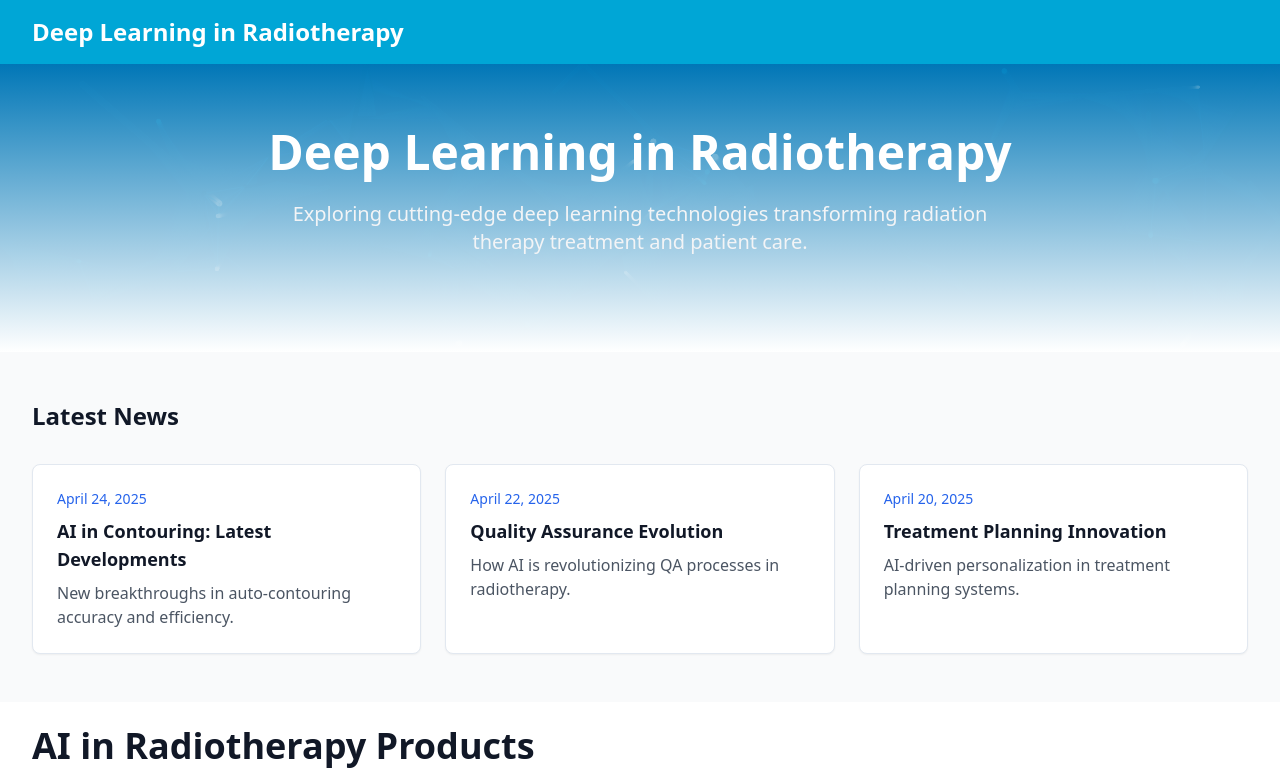
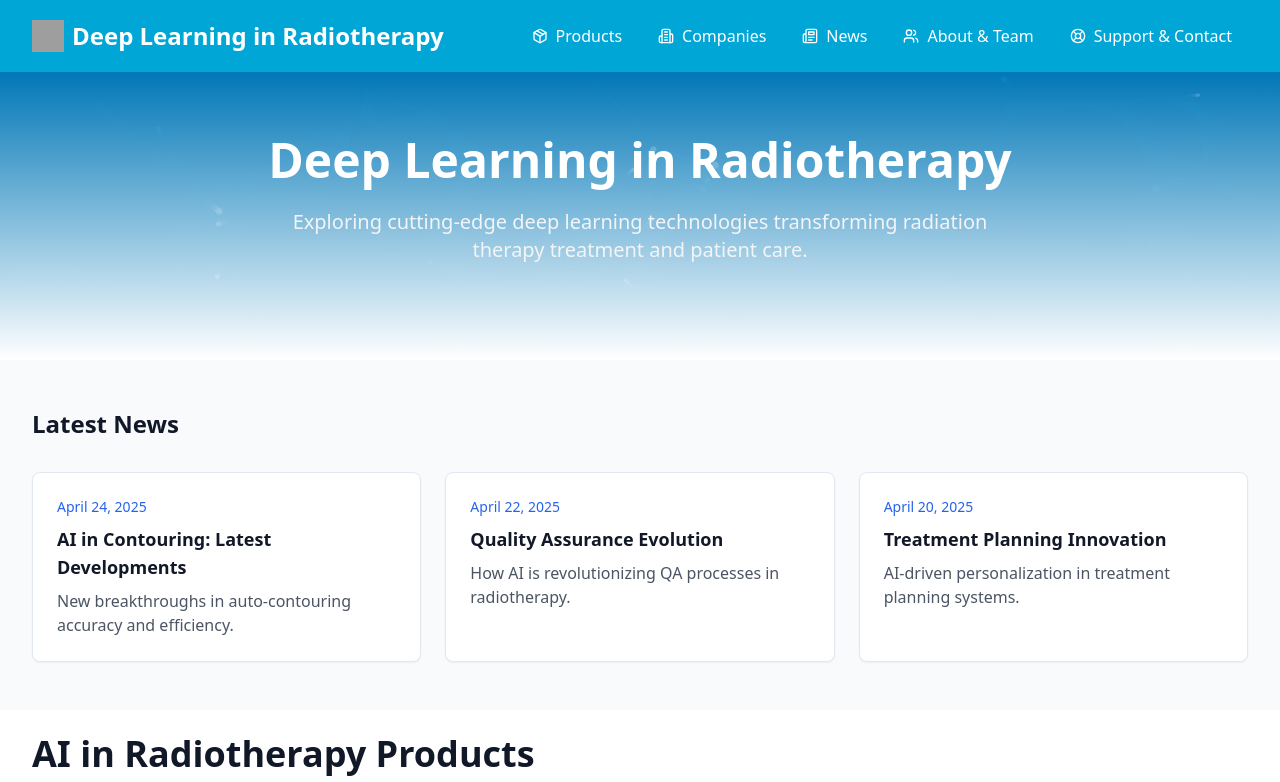
Before and after one commit to DLinRT-eu/website, a React (Vite) app: page / in a window 1280 px wide. Shown: the top 782 px of the page. Built offline with nearby package versions, Linux system fonts and the light colour scheme; grey boxes are pictures that could not be loaded.

Commit message:
feat: Add navigation header
Adds a header with a logo and links to key website pages for improved navigation.

```diff
--- a/src/App.tsx
+++ b/src/App.tsx
@@ -10,6 +10,9 @@ import NotFound from "./pages/NotFound";
 import MaintenanceTeam from "./pages/MaintenanceTeam";
 import Donate from "./pages/Donate";
 import ProductDetails from "./pages/ProductDetails";
+import Companies from "./pages/Companies";
+import News from "./pages/News";
+import Support from "./pages/Support";
 
 const queryClient = new QueryClient();
 const BASE_URL = import.meta.env.BASE_URL || '/ai-rad-product-finder/';
@@ -26,6 +29,9 @@ const App = () => (
           <Route path="maintenance-team" element={<MaintenanceTeam />} />
           <Route path="donate" element={<Donate />} />
           <Route path="product/:id" element={<ProductDetails />} />
+          <Route path="companies" element={<Companies />} />
+          <Route path="news" element={<News />} />
+          <Route path="support" element={<Support />} />
           <Route path="*" element={<NotFound />} />
         </Routes>
       </BrowserRouter>
--- a/src/components/Header.tsx
+++ b/src/components/Header.tsx
@@ -1,13 +1,67 @@
 
 import { Link } from 'react-router-dom';
+import { Package, Building2, Newspaper, Users, LifeBuoy } from 'lucide-react';
+import {
+  NavigationMenu,
+  NavigationMenuContent,
+  NavigationMenuItem,
+  NavigationMenuLink,
+  NavigationMenuList,
+  NavigationMenuTrigger,
+} from "@/components/ui/navigation-menu"
 
 const Header = () => {
   return (
-    <header className="bg-[#00A6D6] text-white py-4 px-4 md:px-8">
-      <div className="max-w-7xl mx-auto">
-        <Link to="/" className="text-xl md:text-2xl font-bold hover:text-white/90 transition-colors">
-          Deep Learning in Radiotherapy
-        </Link>
+    <header className="bg-[#00A6D6] text-white py-4 px-4 md:px-8 sticky top-0 z-50">
+      <div className="max-w-7xl mx-auto flex items-center justify-between">
+        <div className="flex items-center space-x-2">
+          <img
+            src="/placeholder.svg"
+            alt="Logo"
+            className="w-8 h-8"
+          />
+          <Link
+            to="/"
+            className="text-xl md:text-2xl font-bold hover:text-white/90 transition-colors"
+          >
+            Deep Learning in Radiotherapy
+          </Link>
+        </div>
+
+        <NavigationMenu className="hidden md:flex">
+          <NavigationMenuList>
+            <NavigationMenuItem>
+              <Link to="/" className="flex items-center px-4 py-2 hover:text-white/90">
+                <Package className="w-4 h-4 mr-2" />
+                Products
+              </Link>
+            </NavigationMenuItem>
+            <NavigationMenuItem>
+              <Link to="/companies" className="flex items-center px-4 py-2 hover:text-white/90">
+                <Building2 className="w-4 h-4 mr-2" />
+                Companies
+              </Link>
+            </NavigationMenuItem>
+            <NavigationMenuItem>
+              <Link to="/news" className="flex items-center px-4 py-2 hover:text-white/90">
+                <Newspaper className="w-4 h-4 mr-2" />
+                News
+              </Link>
+            </NavigationMenuItem>
+            <NavigationMenuItem>
+              <Link to="/maintenance-team" className="flex items-center px-4 py-2 hover:text-white/90">
+                <Users className="w-4 h-4 mr-2" />
+                About & Team
+              </Link>
+            </NavigationMenuItem>
+            <NavigationMenuItem>
+              <Link to="/support" className="flex items-center px-4 py-2 hover:text-white/90">
+                <LifeBuoy className="w-4 h-4 mr-2" />
+                Support & Contact
+              </Link>
+            </NavigationMenuItem>
+          </NavigationMenuList>
+        </NavigationMenu>
       </div>
     </header>
   );
--- /dev/null
+++ b/src/pages/Companies.tsx
@@ -0,0 +1,17 @@
+
+import React from 'react';
+
+const Companies = () => {
+  return (
+    <div className="min-h-screen bg-white">
+      <main className="max-w-7xl mx-auto px-4 md:px-8 py-8">
+        <h1 className="text-3xl font-bold mb-6">Companies</h1>
+        <p className="text-gray-600">
+          Discover companies developing AI solutions for radiotherapy.
+        </p>
+      </main>
+    </div>
+  );
+};
+
+export default Companies;
--- /dev/null
+++ b/src/pages/News.tsx
@@ -0,0 +1,17 @@
+
+import React from 'react';
+
+const News = () => {
+  return (
+    <div className="min-h-screen bg-white">
+      <main className="max-w-7xl mx-auto px-4 md:px-8 py-8">
+        <h1 className="text-3xl font-bold mb-6">Latest News</h1>
+        <p className="text-gray-600">
+          Stay updated with the latest developments in AI radiotherapy.
+        </p>
+      </main>
+    </div>
+  );
+};
+
+export default News;
--- /dev/null
+++ b/src/pages/Support.tsx
@@ -0,0 +1,17 @@
+
+import React from 'react';
+
+const Support = () => {
+  return (
+    <div className="min-h-screen bg-white">
+      <main className="max-w-7xl mx-auto px-4 md:px-8 py-8">
+        <h1 className="text-3xl font-bold mb-6">Support & Contact</h1>
+        <p className="text-gray-600">
+          Need help? Get in touch with our team.
+        </p>
+      </main>
+    </div>
+  );
+};
+
+export default Support;
```
